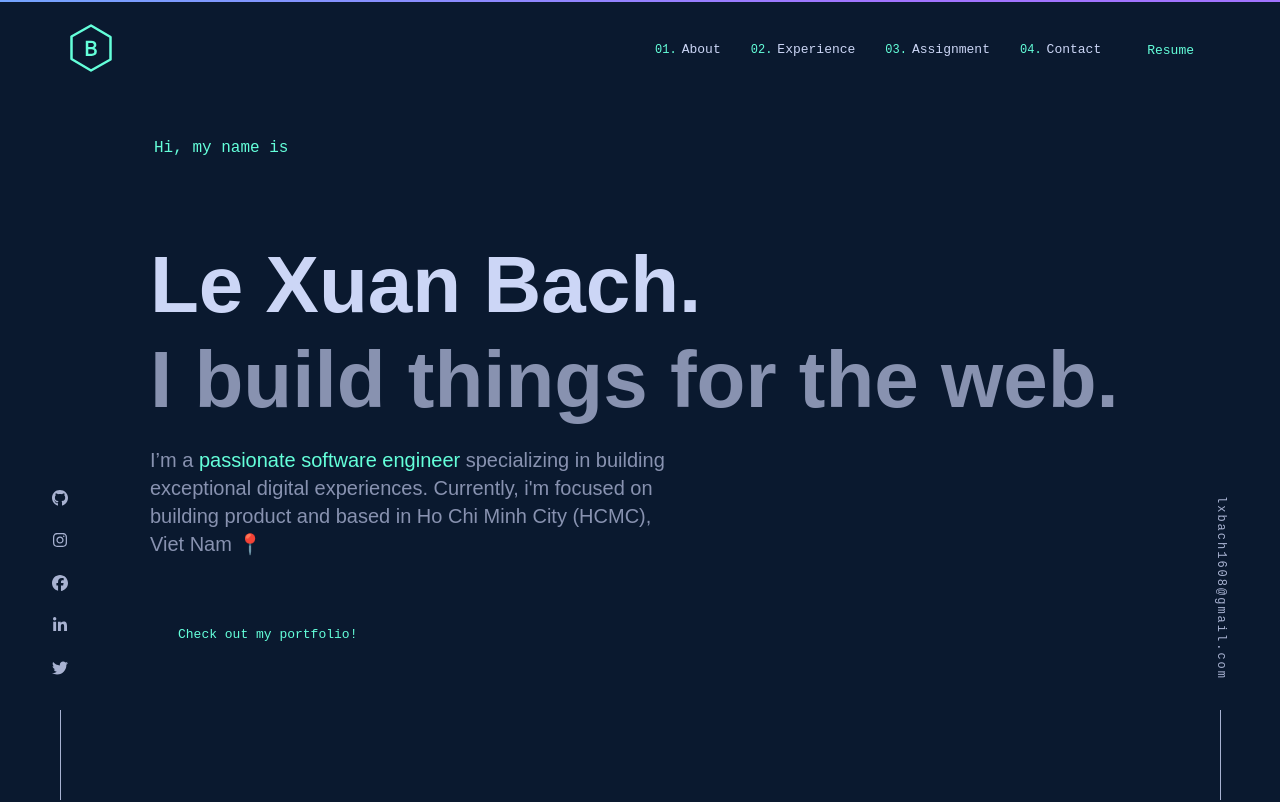
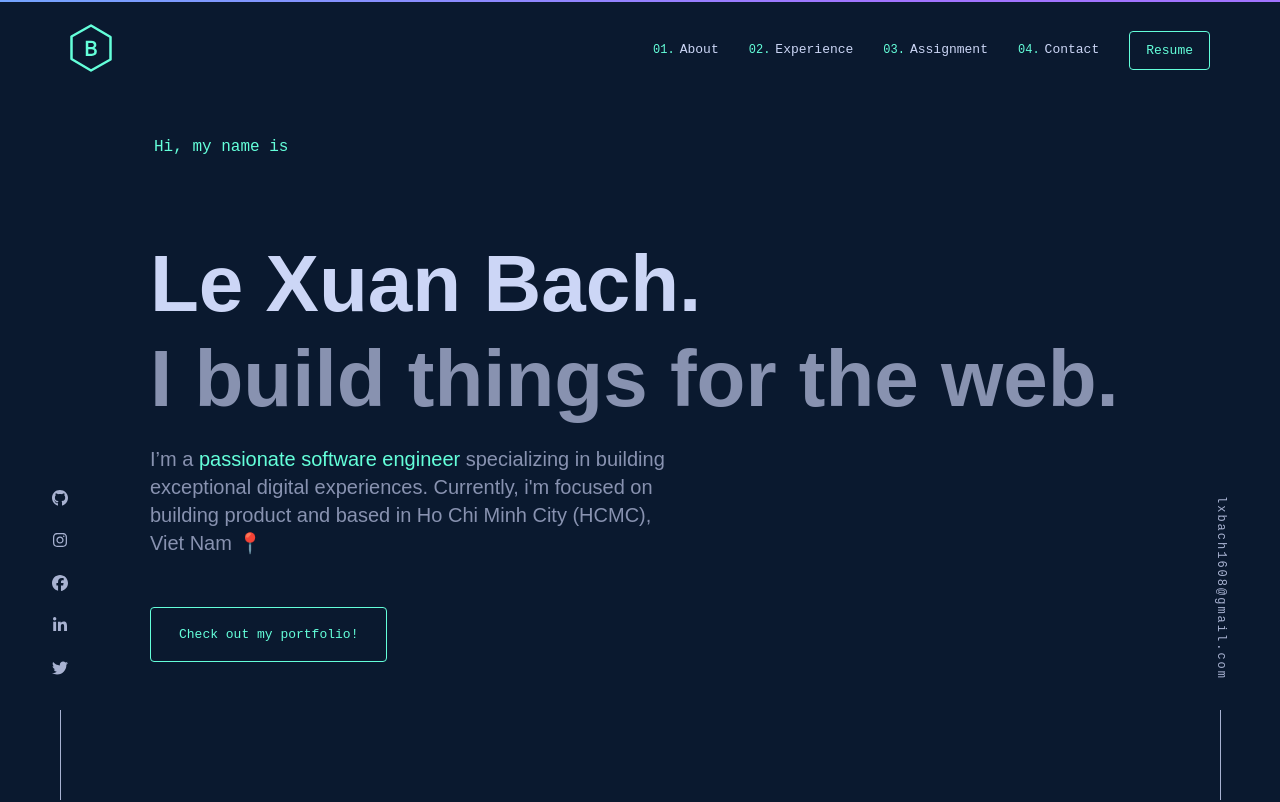
Before and after one commit to lxbach1608/Portfolio, a React (Create React App) app: page / in a window 1280 px wide. Shown: the top 802 px of the page. Built offline with nearby package versions, Linux system fonts and the light colour scheme; a web font is replaced by a local one.

Commit message:
fix animation btn

```diff
--- a/src/components/Button/Button.js
+++ b/src/components/Button/Button.js
@@ -30,9 +30,9 @@ const Button = function ({
 
   return (
     <>
-      <motion.button className={classes} {..._props} whileTap={{ scale: 1.1 }}>
+      <button className={classes} {..._props} whileTap={{ scale: 1.1 }}>
         <span>{children}</span>
-      </motion.button>
+      </button>
     </>
   );
 };
```
